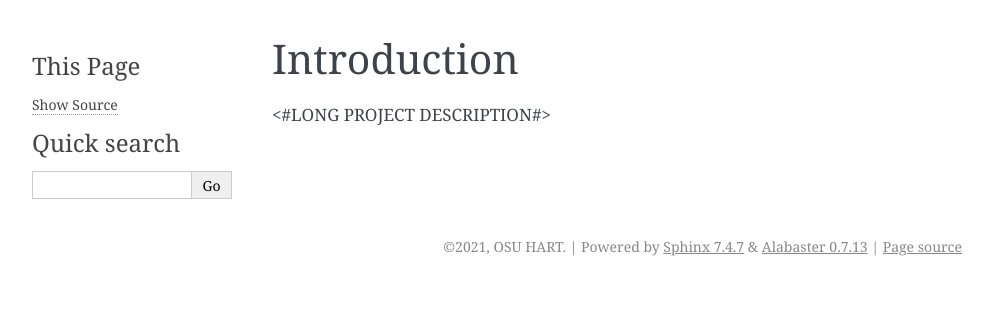
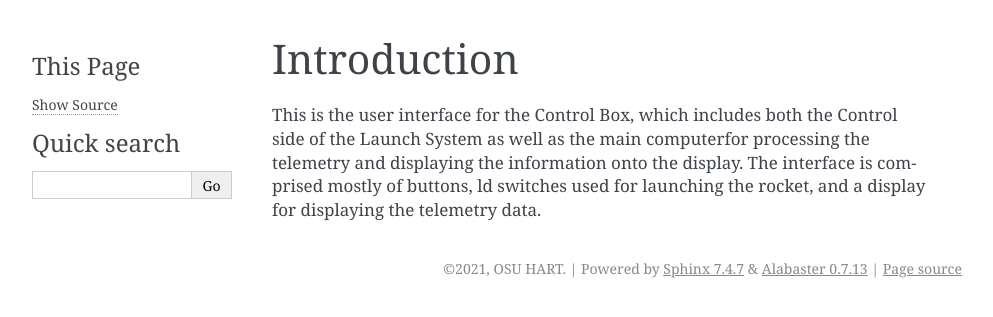
Before and after one commit to HART-Avionics/OSU-HART-User-Interface, a Sphinx documentation site: the page built from docs/introduction.md, in a window 1280 px wide. Shown: the top 317 px of the page, without its empty margins (148-1141 px from the left). Built offline with Sphinx 7.4.7, drawn with Linux system fonts in a browser that asks for light colours.

Commit message:
Ran setup script

```diff
--- a/docs/conf.py
+++ b/docs/conf.py
@@ -17,7 +17,7 @@
 
 # -- Project information -----------------------------------------------------
 
-project = '<#PROJECT TITLE#>'
+project = 'OSU HART User Interface'
 copyright = '2021, OSU HART'
 author = 'OSU HART'
 
--- a/docs/index.rst
+++ b/docs/index.rst
@@ -1,4 +1,4 @@
-Welcome to <#PROJECT TITLE#>'s documentation!
+Welcome to OSU HART User Interface's documentation!
 ==============================================
 
 .. toctree::
--- a/docs/introduction.md
+++ b/docs/introduction.md
@@ -3,4 +3,4 @@ Introduction
 <!-- Describe the project and its purpose
 The goal of this project is to build/create/provide…[the what]… for …[the who]… so that she/he/they can …[the why]. We aim to accomplish this with …[the how]…[the where]… by/on/before …[the when].
 -->
-<#LONG PROJECT DESCRIPTION#>
+This is the user interface for the Control Box, which includes both the Control side of the Launch System as well as the main computerfor processing the telemetry and displaying the information onto the display. The interface is comprised mostly of buttons, ld switches used for launching the rocket, and a display for displaying the telemetry data.
```
Also changed, not shown: README.md (+18 -18 lines), docs/download.md (+1 -1 lines), 1 other file.
